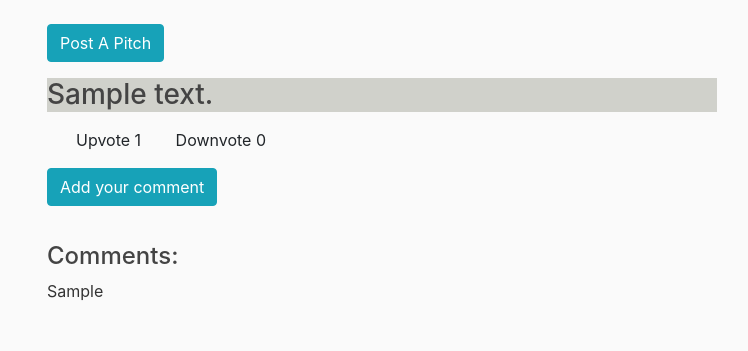
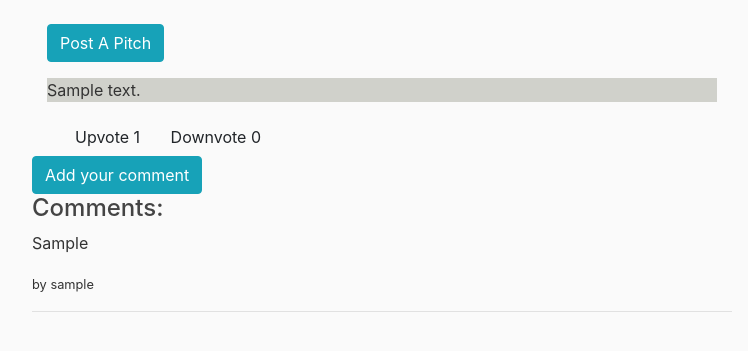
Before and after one commit to Antony-me/perfect-pitch, a Flask app: page /view-pitch/1 in a window 1280 px wide. Shown: the part 56-407 px from the top of the page, without its empty margins (68-816 px from the left). Run offline with Flask 2, Linux system fonts and the light colour scheme; a user stored in the database is signed in; tables that the repository leaves empty hold one stand-in row (values such as "Sample post"); some libraries are stand-ins or nearby versions.

Commit message:
Fixed comments

```diff
--- a/app/templates/view-pitch.html
+++ b/app/templates/view-pitch.html
@@ -4,34 +4,30 @@
     <div class="col-md-12">
        <p class="text-left"><a class="btn btn-info" href="{{url_for('.new_pitch',id=pitches.category_id)}}">Post A Pitch</a></p>
        <div class="well" style="background-color:#d0d1cb">
-         <h3>{{pitches.content}}</h3>
+         <p>{{pitches.content}}</p>
        </div>
 
        <!-- comments -->
        <div class="col-md-6 col-offset-1">
-         <table>
-           <tr>
-             <td><h4 class="text-left"><a class="btn btn-round" href="{{url_for('.upvote',id=pitches.id,vote_type=1)}}">Upvote <span class="glyphicon glyphicon-thumbs-up" aria-hidden="true">{{count_likes}}</span>  </a></h4></td>
-             <td>&nbsp;</td>
-             <td><h4 class="text-left"><a class="btn btn-round" href="{{url_for('.upvote',id=pitches.id,vote_type=2)}}">Downvote <span class="glyphicon glyphicon-thumbs-down" aria-hidden="true"></span> {{count_dislikes}} </a></h4></td>
-             <td>&nbsp;</td>
-
-           </tr>
-
-         </table>
+          <a class="btn btn-round" href="{{url_for('.upvote',id=pitches.id,vote_type=1)}}">Upvote <span class="glyphicon glyphicon-thumbs-up" aria-hidden="true">{{count_likes}}</span>  </a></h4>
+          <a class="btn btn-round" href="{{url_for('.upvote',id=pitches.id,vote_type=2)}}">Downvote <span class="glyphicon glyphicon-thumbs-down" aria-hidden="true"></span> {{count_dislikes}} </a></h4>
+        </div>
    </div>
    <a class="btn btn-info" href="{{url_for('.post_comment',id=pitches.id)}}"> Add your comment</a></h4>
-        <h4 class="text-right">&nbsp;&nbsp;&nbsp;&nbsp;&nbsp;&nbsp;&nbsp;&nbsp;&nbsp;<h4>Comments:</h4>
+        <h4>Comments:</h4>
+    <div class="comments">
 
         {% if comment %}
         {%  for items in comment %}
          <p>{{ items.opinion }}</p>
+         <small>by {{ items.user.username}}</small>
+         <br>
+         <hr>
         {% endfor %}
         {%else%}
         <h3>No Comments yet </h3>
         {% endif %}
-       </div>
-
+    </div>
  </div>
 
 {% endblock %}
```
